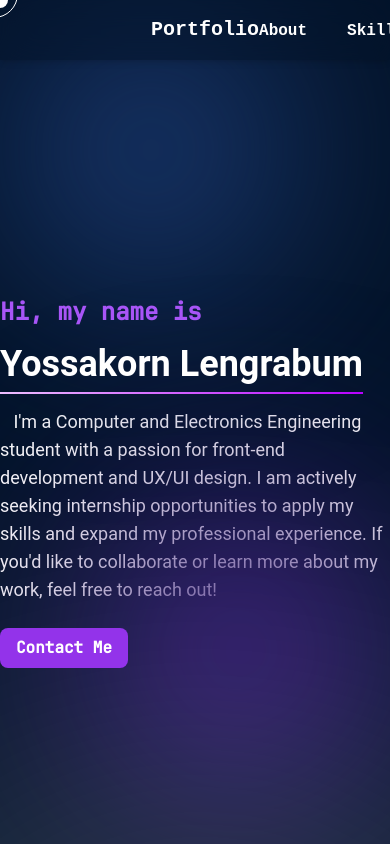
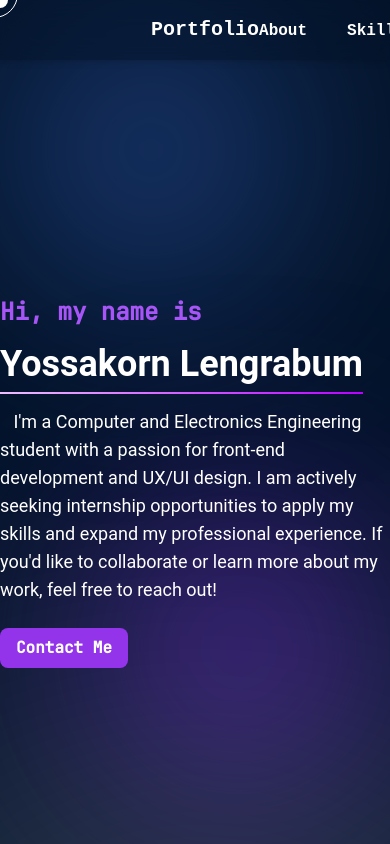
Before and after one commit to MeenYossakorn/Portfolio, a React (Create React App) app: page / in a window 390 px wide. Shown: the top 844 px of the page. Built offline with nearby package versions, Linux system fonts and the light colour scheme.

Commit message:
Update MySkill and Intro
25/10/2567 - 1:46

```diff
--- a/src/App.js
+++ b/src/App.js
@@ -12,7 +12,7 @@ import About from "./components/Content/About";
 
 export default function App() {
   return (
-    <div className="no-select ">
+    <div className="no-select w-full h-screen ">
       <div className="circle circle1"></div>
       <div className="circle circle2"></div>
       <div className="circle circle3"></div>
--- a/src/components/Content/Intro.js
+++ b/src/components/Content/Intro.js
@@ -4,7 +4,7 @@ import meenPhotoshopHi from "../../assets/Images/Meenphotoshop3-Hi.png";
 const IntroSection = () => {
   return (
     <section id="Intro">
-      <div className="bg-transparent text-white flex items-center justify-center min-h-screen">
+      <div className="bg-transparent text-white flex items-center justify-center min-h-screen relative">
         <div className="max-w-[520px]">
           <p className="text-purple-500 mb-2 text-2xl font-jetbrains-mono-medium font-bold relative">
             Hi, my name is
@@ -12,7 +12,7 @@ const IntroSection = () => {
           <h1 className="text-4xl font-bold mb-4 mt-2 font-roboto relative inline-block after:content-[''] after:absolute after:left-0 after:bottom-[-10px] after:w-full after:h-0.5 after:bg-gradient-purple">
             Yossakorn Lengrabum
           </h1>
-          <p className="mb-6 mt-2 font-roboto text-lg pr-1">
+          <p className="mb-6 mt-2 font-roboto text-lg pr-1 relative">
             &nbsp;&nbsp; I'm a Computer and Electronics Engineering student with
             a passion for front-end development and UX/UI design. I am actively
             seeking internship opportunities to apply my skills and expand my
--- a/src/components/Content/MySkill.js
+++ b/src/components/Content/MySkill.js
@@ -178,7 +178,7 @@ const MySkills = () => {
 
           <div
             ref={rightSectionRef}
-            className={`w-full lg:w-1/2 lg:pl-8 mt-[150px] ml-20 transition-all duration-500 ${
+            className={`w-full lg:w-1/2 lg:pl-8 mt-[145px] ml-20 transition-all duration-500 ${
               isVisible.right ? "slide-in-left" : ""
             }`}
           >
```
Also changed, not shown: src/index.css (line endings or trailing spaces).
